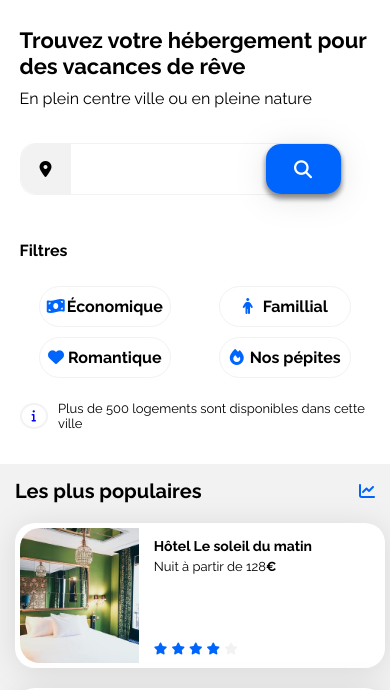
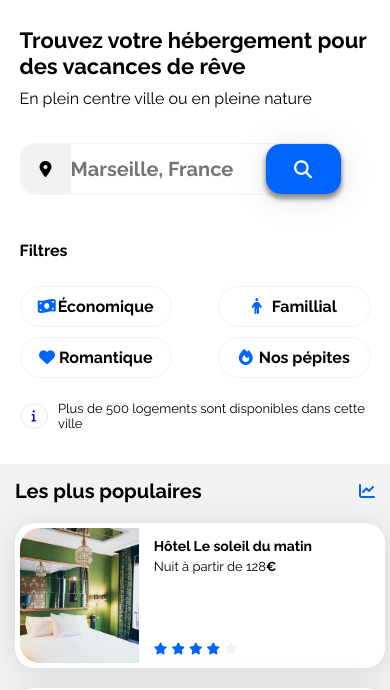
Before and after one commit to Skoroll/Projet-2, a plain HTML site: page index.html in a window 390 px wide. Shown: the part 98-788 px from the top of the page. Drawn offline with Linux system fonts and the light colour scheme.

Commit message:
Ajout Placeholder + son style CSS Changement des boutons filtres, space-between + width sur affichage mobile

```diff
--- a/css/style.css
+++ b/css/style.css
@@ -190,8 +190,14 @@ ul li:hover {
     font-weight: bolder;
     font-size: large;
     border: none;
+
 }
 
+#searchB::placeholder{
+    font-size: 20px;
+    font-weight: bold;
+    opacity: 1;
+}
 
 
 
@@ -689,15 +695,14 @@ footer h4 {
 
     .div-btn-filters {
         display: flex;
-        justify-content: space-around;
+        justify-content: space-between;
         margin-left: auto;
         margin-right: auto;
 
     }
 
     .btn-filters {
-        max-width: 150px;
-        min-width: 120px;
+width: 40%;
     }
 
     #filtersTitle {
--- a/index.html
+++ b/index.html
@@ -46,7 +46,7 @@
                     <form class="searchbar">
                         <label id="label-SB" for="searchB"> <i id="mapIcon" class="fa-solid fa-location-dot"> </i>
                         </label>
-                        <input id="searchB" type="text">
+                        <input id="searchB" type="text" placeholder="Marseille, France">
                         <input id="btn-sub-SB" type="submit" value="Rechercher">
                         <i id="btn-lens" class="fa-solid fa-magnifying-glass"></i>
                     </form>
```
